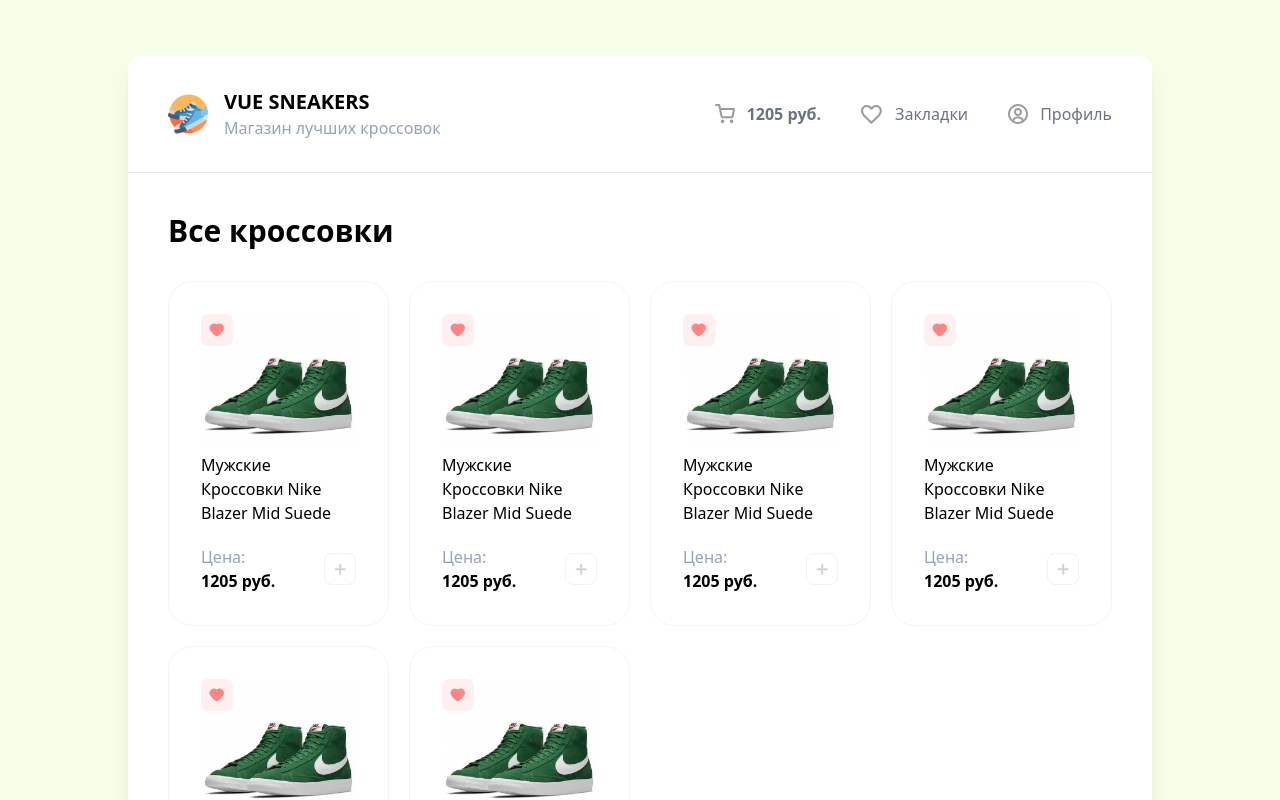
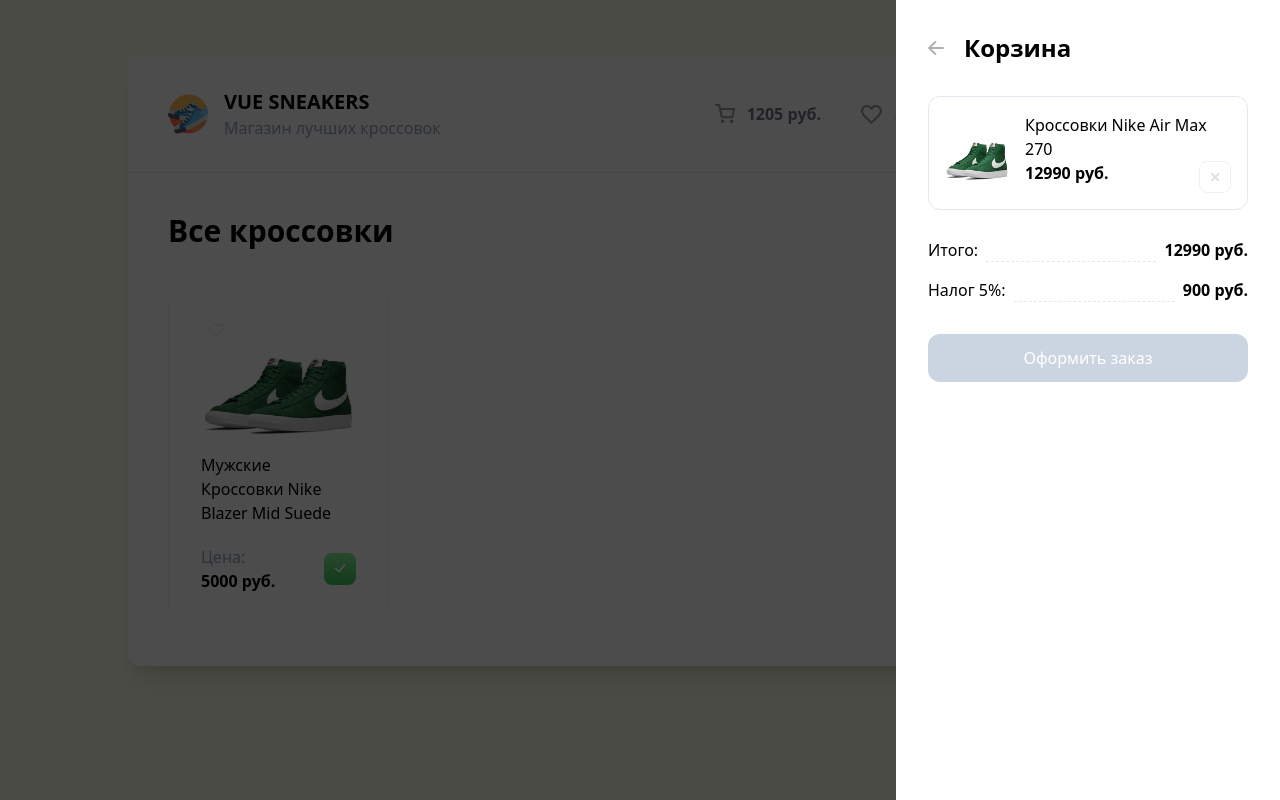
Before and after one commit to adiletaktay/vue-sneakers, a Vue app: page / in a window 1280 px wide. Shown: the top 800 px of the page. Built offline with nearby package versions, Linux system fonts and the light colour scheme.

Commit message:
add drawer cart

```diff
--- a/src/App.vue
+++ b/src/App.vue
@@ -1,9 +1,11 @@
 <script setup>
 import Header from './components/Header.vue'
 import CardList from './components/CardList.vue'
+import Drawer from './components/Drawer.vue'
 </script>
 
 <template>
+  <Drawer />
   <div class="bg-white w-4/5 m-auto rounded-xl shadow-xl mt-14">
     <Header />
 
--- a/src/components/Card.vue
+++ b/src/components/Card.vue
@@ -1,18 +1,35 @@
+<script setup>
+defineProps({
+  title: String,
+  imageUrl: String,
+  price: Number,
+  isFavorite: Boolean,
+  isAdded: Boolean,
+  onClickAdd: Function,
+  onClickFavorite: Function
+})
+</script>
+
 <template>
   <div
     class="relative bg-white border border-slate-100 rounded-3xl p-8 cursor-pointer transition hover:-translate-y-2 hover:shadow-xl"
   >
-    <img src="/like-2.svg" alt="Like" class="absolute top-8 left-8" />
-    <img src="/sneakers/sneakers-1.jpg" alt="Sneaker" />
-    <p class="mt-2">Мужские Кроссовки Nike Blazer Mid Suede</p>
+    <img
+      :src="!isFavorite ? '/like-1.svg' : '/like-2.svg'"
+      alt="Like 1"
+      class="absolute top-8 left-8"
+      @click="onClickFavorite"
+    />
+    <img :src="imageUrl" alt="Sneaker" />
+    <p class="mt-2">{{ title }}</p>
 
     <div class="flex justify-between mt-5">
       <div class="flex flex-col">
         <span class="text-slate-400">Цена:</span>
-        <b>1205 руб.</b>
+        <b>{{ price }} руб.</b>
       </div>
 
-      <img src="/plus.svg" alt="Plus" />
+      <img @click="onClickAdd" :src="!isAdded ? '/plus.svg' : '/checked.svg'" alt="Plus" />
     </div>
   </div>
 </template>
--- a/src/components/CardList.vue
+++ b/src/components/CardList.vue
@@ -1,14 +1,20 @@
 <script setup>
 import Card from './Card.vue'
+
+const onClickAdd = () => {
+  alert('Добавить')
+}
 </script>
 
 <template>
   <div class="grid grid-cols-4 gap-5">
-    <Card />
-    <Card />
-    <Card />
-    <Card />
-    <Card />
-    <Card />
+    <Card
+      title="Мужские Кроссовки Nike Blazer Mid Suede"
+      imageUrl="/sneakers/sneakers-1.jpg"
+      :price="5000"
+      :isFavorite="false"
+      :onClickAdd="onClickAdd"
+      :isAdded="true"
+    />
   </div>
 </template>
--- /dev/null
+++ b/src/components/CartItem.vue
@@ -0,0 +1,17 @@
+<template>
+  <div class="flex items-center border border-slate-200 p-4 rounded-xl gap-4">
+    <img class="w-16 h-16" src="/sneakers/sneakers-1.jpg" alt="Sneaker" />
+    <div class="flex flex-col">
+      <p>Кроссовки Nike Air Max 270</p>
+
+      <div class="flex justify-between">
+        <b>12990 руб.</b>
+        <img
+          class="opacity-40 hover:opacity-100 cursor-pointer transition"
+          src="/close.svg"
+          alt="close"
+        />
+      </div>
+    </div>
+  </div>
+</template>
--- /dev/null
+++ b/src/components/CartItemList.vue
@@ -0,0 +1,9 @@
+<script setup>
+import CartItem from './CartItem.vue'
+</script>
+
+<template>
+  <div class="flex flex-col gap-4">
+    <CartItem />
+  </div>
+</template>
--- /dev/null
+++ b/src/components/Drawer.vue
@@ -0,0 +1,34 @@
+<script setup>
+import DrawerHead from './DrawerHead.vue'
+import CartItemList from './CartItemList.vue'
+</script>
+
+<template>
+  <div class="fixed top-0 left-0 h-full w-full bg-black z-10 opacity-70"></div>
+  <div class="fixed right-0 top-0 h-full w-96 bg-white z-20 p-8">
+    <DrawerHead />
+
+    <CartItemList />
+
+    <div class="flex flex-col gap-4 mt-7">
+      <div class="flex gap-2">
+        <span>Итого:</span>
+        <div class="flex-1 border-b border-dashed"></div>
+        <b>12990 руб.</b>
+      </div>
+
+      <div class="flex gap-2">
+        <span>Налог 5%:</span>
+        <div class="flex-1 border-b border-dashed"></div>
+        <b>900 руб.</b>
+      </div>
+
+      <button
+        disabled=""
+        class="mt-4 bg-lime-500 w-full rounded-xl py-3 text-white disabled:bg-slate-300 transition hover:bg-lime-600 active:bg-lime-700 cursor-pointer"
+      >
+        Оформить заказ
+      </button>
+    </div>
+  </div>
+</template>
--- /dev/null
+++ b/src/components/DrawerHead.vue
@@ -0,0 +1,28 @@
+<template>
+  <div class="flex items-center gap-5 mb-8">
+    <svg
+      class="opacity-30 cursor-pointer rotate-180 hover:opacity-100 transition hover:-translate-x-1"
+      width="16"
+      height="14"
+      viewBox="0 0 16 14"
+      fill="none"
+      xmlns="http://www.w3.org/2000/svg"
+    >
+      <path
+        d="M1 7H14.7143"
+        stroke="black"
+        stroke-width="2"
+        stroke-linecap="round"
+        stroke-linejoin="round"
+      />
+      <path
+        d="M8.71436 1L14.7144 7L8.71436 13"
+        stroke="black"
+        stroke-width="2"
+        stroke-linecap="round"
+        stroke-linejoin="round"
+      />
+    </svg>
+    <h2 class="text-2xl font-bold">Корзина</h2>
+  </div>
+</template>
```
